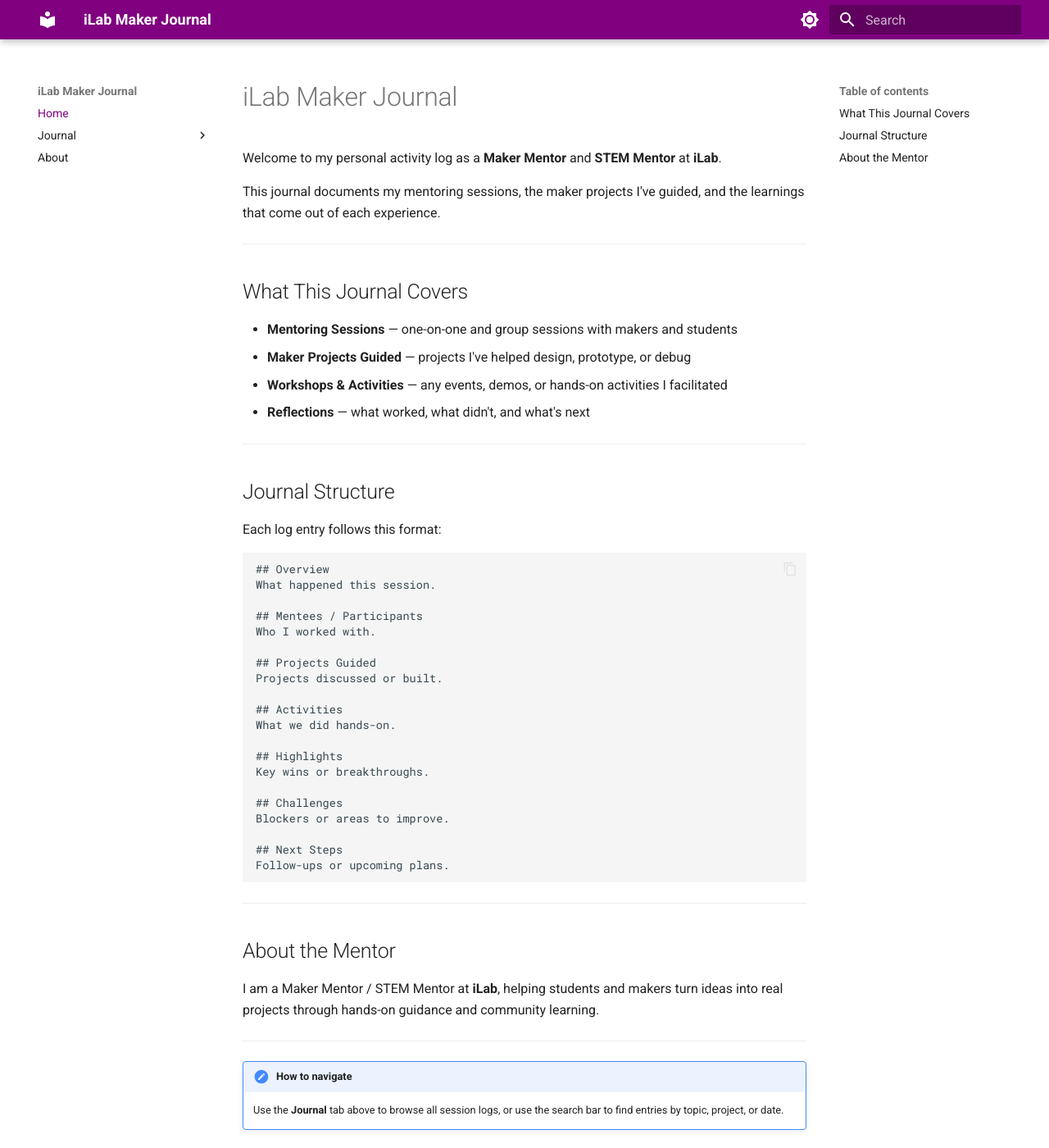
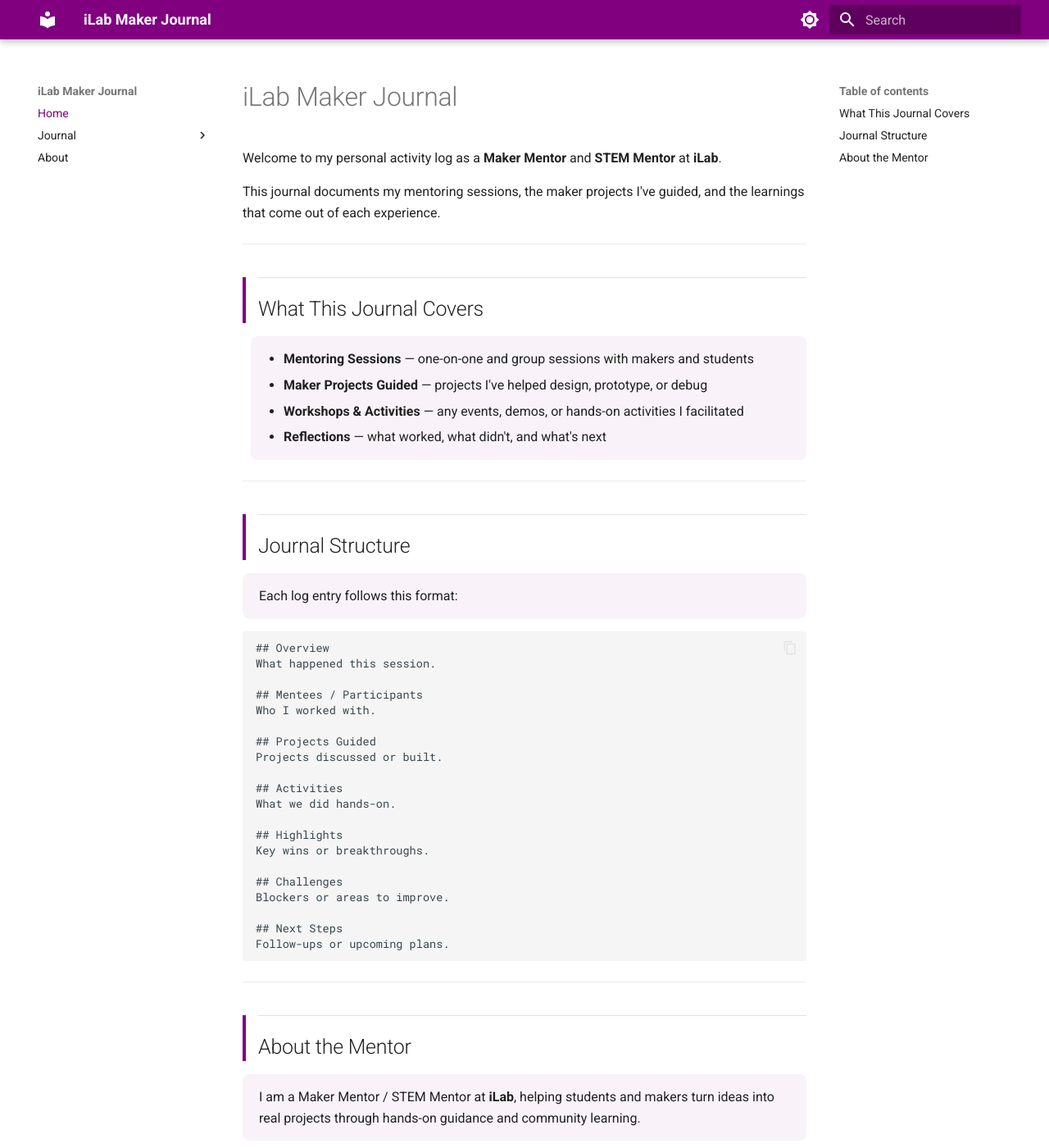
Before and after one commit to basheerbk/MakerLog, an MkDocs documentation site: the page built from docs/index.md, in a window 1280 px wide and 1400 px high. Shown: the whole window at 82% size. Built offline with MkDocs 1.6.1 and Material for MkDocs 9.7.7, drawn with Linux system fonts in a browser that asks for light colours.

Commit message:
Improve readability - section cards, dividers, and spacing
Made-with: Cursor

```diff
--- a/docs/stylesheets/extra.css
+++ b/docs/stylesheets/extra.css
@@ -5,7 +5,36 @@
   --md-accent-fg-color:         #800080;
 }
 
-/* Limit image size in blog posts */
+/* Section headings — purple left border */
+.md-content h2 {
+  border-left: 4px solid #800080;
+  padding-left: 0.75rem;
+  margin-top: 2rem;
+}
+
+/* Wrap each section in a subtle card */
+.md-content h2 + p,
+.md-content h2 + ul,
+.md-content h2 + ol {
+  background: rgba(128, 0, 128, 0.05);
+  border-radius: 8px;
+  padding: 0.75rem 1rem;
+}
+
+/* Bullet list spacing */
+.md-content ul li {
+  margin-bottom: 0.3rem;
+}
+
+/* Divider between sections */
+.md-content h2::before {
+  content: '';
+  display: block;
+  border-top: 1px solid rgba(128, 0, 128, 0.15);
+  margin-bottom: 1rem;
+}
+
+/* Images — 75% width, centered, rounded with shadow */
 .md-content img {
   max-width: 75%;
   display: block;
@@ -13,3 +42,12 @@
   border-radius: 8px;
   box-shadow: 0 2px 8px rgba(0,0,0,0.15);
 }
+
+/* Photo section heading */
+.md-content h3 {
+  font-size: 0.9rem;
+  color: #800080;
+  text-transform: uppercase;
+  letter-spacing: 0.05em;
+  margin-top: 1rem;
+}
```
